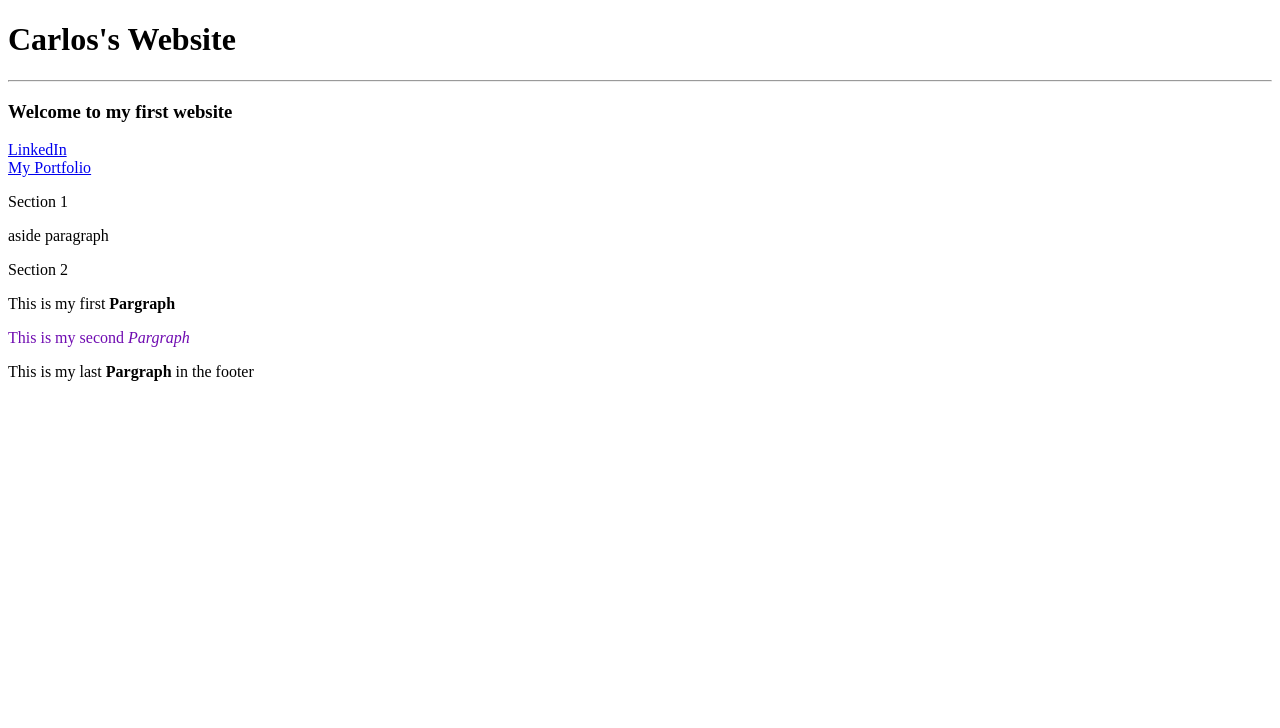
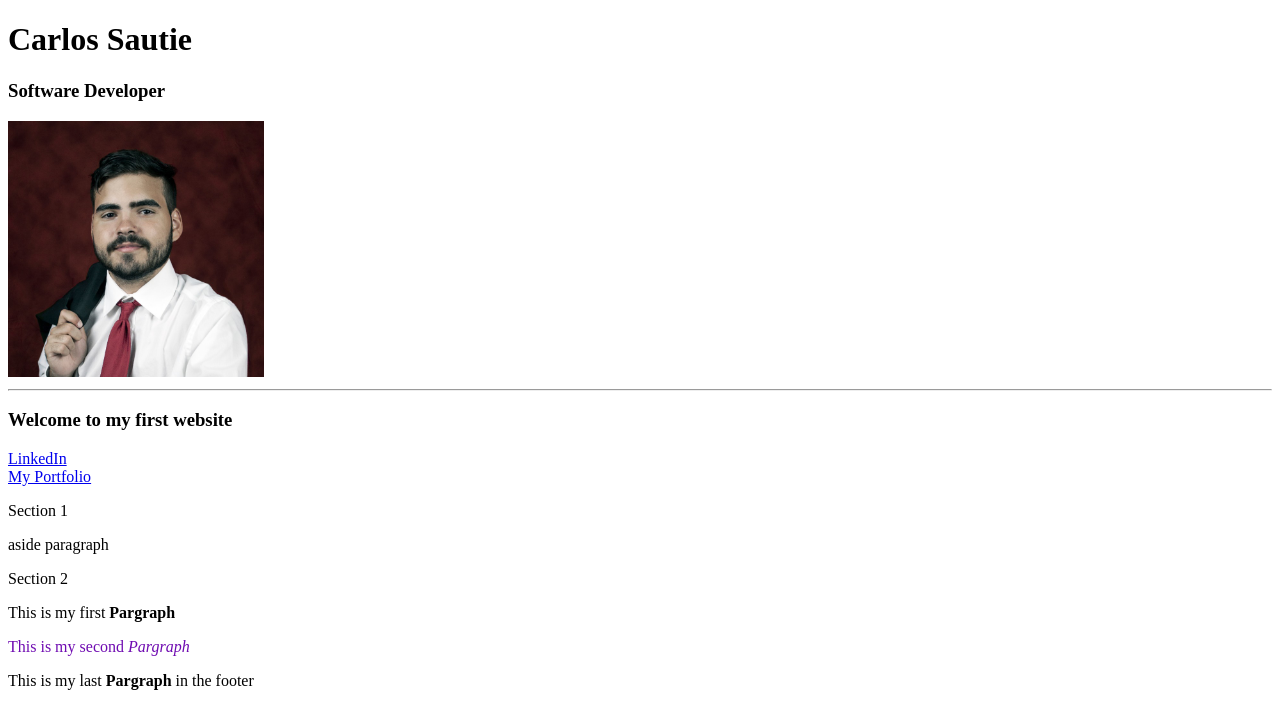
Before and after one commit to cs5190/Portfolio, a plain HTML site: page HTML and CSS/HTML Tutorial/index.html in a window 1280 px wide. Drawn offline with Linux system fonts and the light colour scheme.

Commit message:
Picture and More

```diff
--- a/HTML and CSS/HTML Tutorial/index.html
+++ b/HTML and CSS/HTML Tutorial/index.html
@@ -4,22 +4,25 @@
         <meta charset="UTF-8">
         <meta http-equiv="X-UA-Compatible" content="IE=edge">
         <meta name="viewport" content="width=device-width, initial-scale=1.0">
-        <title>HTML Tutorial Website</title>
+        <title>Carlos Sautie's Website</title>
     </head>
 
     <body>
         <header>
+
+
+
+            <h1>Carlos Sautie</h1>
+            <h3>Software Developer</h3>
+            <img src="resources/profile_picture.jfif" alt="Profile Picture" height="256" width="256">
+            <hr/>
+            <h3>Welcome to my first website</h3>
             <nav>
                 <!-- this is the navigational tag-->
-            </nav>
-
-
-            <h1>Carlos's Website</h1>
-            <hr/>
-            <h3>Welcome to my first website</h3>
-            <a href="https://www.linkedin.com/in/carlos-sautie" target="_blank">LinkedIn</a>
+                <a href="https://www.linkedin.com/in/carlos-sautie" target="_blank">LinkedIn</a>
             <br/>
             <a href="Portfolio.html" target="_blank">My Portfolio</a>
+            </nav>
 
         </header>
 
```
Also changed, not shown: HTML and CSS/HTML Tutorial/resources/profile_picture.jfif (added).
